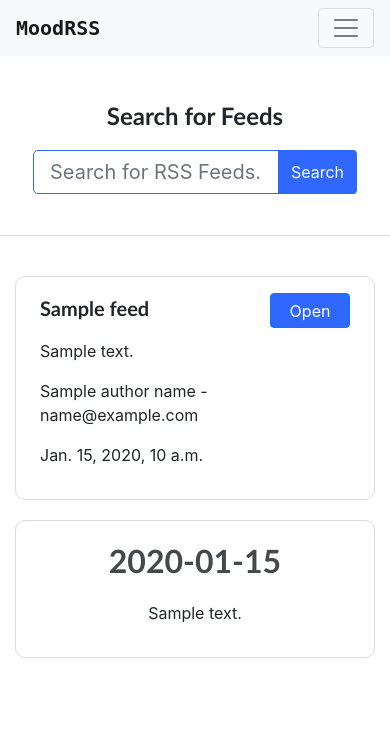
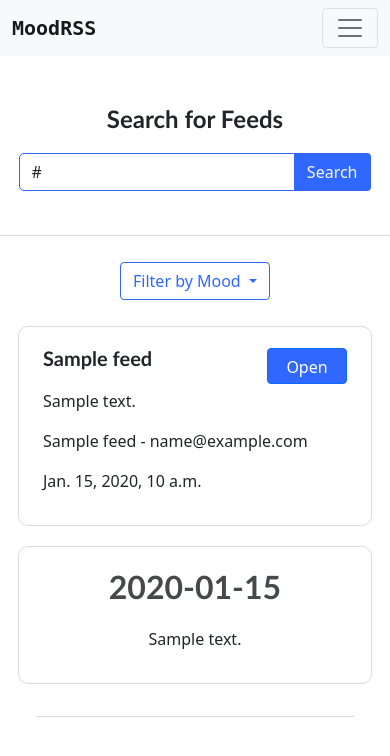
Before and after one commit to shahzaibb101/feeds-2, a Django app: template rss/templates/dashboard.html in a window 390 px wide. Shown: the top 756 px of the page. Run offline with Django 4.2, Linux system fonts and the light colour scheme; the template is opened without the code that fills it: most values are stand-ins (such as "Sample title", 1, 10 or a date in 2020); parts of the project's set-up code (start-up, migrations or seed data) failed here and were passed over; some libraries are stand-ins or nearby versions.

Commit message:
latest code

```diff
--- a/feeds/settings.py
+++ b/feeds/settings.py
@@ -25,7 +25,9 @@ SECRET_KEY = 'django-insecure-f--z&5x%dc4ugyttp^el&!4!ym2*zyt!6&)#3-%b%5o3d1%+h6
 # SECURITY WARNING: don't run with debug turned on in production!
 DEBUG = True
 
-ALLOWED_HOSTS = ['.onrender.com', '127.0.0.1:8000']
+# ALLOWED_HOSTS = ['.onrender.com']
+
+ALLOWED_HOSTS = []
 
 # Application definition
 
--- a/rss/templates/dashboard.html
+++ b/rss/templates/dashboard.html
@@ -4,7 +4,7 @@
     <meta charset="UTF-8">
     <meta name="viewport" content="width=device-width, initial-scale=1, shrink-to-fit=no">
 
-    <link href="https://stackpath.bootstrapcdn.com/bootstrap/4.5.2/css/bootstrap.min.css" rel="stylesheet">
+    <link href="https://cdn.jsdelivr.net/npm/bootstrap@5.0.2/dist/css/bootstrap.min.css" rel="stylesheet" integrity="sha384-EVSTQN3/azprG1Anm3QDgpJLIm9Nao0Yz1ztcQTwFspd3yD65VohhpuuCOmLASjC" crossorigin="anonymous">
     <link rel="stylesheet" href="/static/css/db.css">
 
     <style>
@@ -13,14 +13,6 @@
         }
 
         .sidebar {
-            display: none;
-        }
-
-        .web-content {
-            display: none;
-        }
-
-        .mobile-content {
             display: none;
         }
 
@@ -37,8 +29,16 @@
                 width: 90% !important;
             }
 
-            .mobile-content {
-                display: block;
+            .feeds-div-content {
+                padding-left: 30px;
+                padding-right: 30px;
+                padding-top: 20px;
+            }
+
+            .feeds-div-sentiment {
+                padding-left: 30px;
+                padding-right: 30px;
+                padding-top: 20px;
             }
         }
 
@@ -47,9 +47,16 @@
                 display: block;
             }
 
-            .web-content {
-                display: block;
+            .feeds-div-content {
+                padding-left: 40px;
+                padding-top: 20px;
             }
+
+            .feeds-div-sentiment {
+                padding-right: 40px;
+                padding-top: 20px;
+            }
+
         }
 
         .error-div {
@@ -64,6 +71,12 @@
             box-shadow: none !important;
             outline: none !important;
         }
+
+        .filter-button {
+            border: 1px solid #3068ff;
+            color: #3068ff;
+        }
+
     </style>
 
 <link rel="icon" href="/static/images/icon.png" sizes="16x16 32x32" type="image/png">
@@ -71,11 +84,12 @@
 <body>
 
 <nav class="navbar navbar-expand-lg navbar-light bg-light my-nav">
+    <div class="container-fluid">
         <a class="navbar-brand" href="/" style="font-family: monospace;"><b>MoodRSS</b></a>
-    <button class="navbar-toggler" type="button" data-toggle="collapse" data-target="#navbarNav" aria-controls="navbarNav" aria-expanded="false" aria-label="Toggle navigation">
+        <button class="navbar-toggler" type="button" data-bs-toggle="collapse" data-bs-target="#navbarSupportedContent" aria-controls="navbarSupportedContent" aria-expanded="false" aria-label="Toggle navigation">
         <span class="navbar-toggler-icon"></span>
         </button>
-    <div class="collapse navbar-collapse" id="navbarNav">
+        <div class="collapse navbar-collapse" id="navbarSupportedContent">
             <ul class="navbar-nav">
                 <li class="nav-item">
                     <a class="nav-link" href="#">About us</a>
@@ -87,6 +101,7 @@
                     <a class="nav-link" href="#">Why MoodRss?</a>
                 </li>
             </ul>
+        </div>
     </div>
 </nav>
 
@@ -102,125 +117,93 @@
     </div>
 </div>
 
-<div id="content" class="web-content" style="margin-bottom: 80px;">
+<div id="content" style="margin-bottom: 80px;">
     <div id="search-container" class="d-flex flex-column align-items-center justify-content-center">
         <p class="search-text"><b>Search for Feeds</b></p>
         <form class="input-group w-50" action="/dashboard/" method="post">
             {% csrf_token %}
-            <input type="text" class="form-control btn-lg my-input" placeholder="Search for RSS Feeds..." name="url">
-            <div class="input-group-append">
-                <button class="btn my-btn" type="submit">Search</button>
-            </div>
-        </form>
+            {% if url %}
+            <input type="text" class="form-control my-input" placeholder="Search for RSS Feeds..." name="url" value="{{url}}">
+            {% else %}
+            <input type="text" class="form-control my-input" placeholder="Search for RSS Feeds..." name="url">
+            {% endif %}
+            <input type="hidden" name="sentiment" value="All">
+            <div class="input-group-append" style="margin-left: -2px;">
+                <button class="btn my-btn" type="submit" style="border-top-left-radius: 0px; border-bottom-left-radius: 0px;">Search</button>
             </div>
 
-    <div class="row" style="min-height: 180px;">
+    </div>
+
+    <div class="row">
         {% if found == 'false' %}
-        <div class="col-md-12 px-5 py-5">
+        <div class="col-md-12 px-5 py-5" style="min-height: 180px;">
             <div class="h-100 d-flex justify-content-center align-items-center error-div" style="border-radius: 10px;">
                 <h3 style="font-family: 'Trebuchet MS', 'Lucida Sans Unicode', 'Lucida Grande', 'Lucida Sans', Arial, sans-serif; color: #EF2917;">Feed not found!</h3>
             </div>
         </div>
         {% else %}
-        <div class="col-md-6" style="padding-left: 40px; padding-top: 20px;">
-            {% if sentiment %}
+            {% if url %}
+            <div class="col-md-12 d-flex justify-content-center align-items-center" style="min-height: 50px;">
+                <div class="dropdown">
+                    <button class="btn dropdown-toggle filter-button" type="button" id="dropdownMenuButton1" data-bs-toggle="dropdown" aria-expanded="false">
+                        Filter by Mood
+                    </button>
+                    <ul class="dropdown-menu" aria-labelledby="dropdownMenuButton1">
+                        <li><button class="dropdown-item" type="submit" name="sentiment" value="All">All</button></li>
+                        <li><button class="dropdown-item" type="submit" name="sentiment" value="Happy">Happy</button></li>
+                        <li><button class="dropdown-item" type="submit" name="sentiment" value="Sad">Sad</button></li>
+                        <li><button class="dropdown-item" type="submit" name="sentiment" value="Neutral">Neutral</button></li>
+                    </ul>
+                </div>
+            </form>
+            </div>
+            {% endif %}
+            {% for feed in feeds %}
+            <div class="col-md-6 feeds-div-content">
                 <div class="search-content h-100 py-3 px-4">
-                <div class="d-flex flex-row">
-                    <p class="feed-title"><b>{{feed.title}}</b></p>
-                    {% if link %}
-                        <a class="btn btn-primary my-open-btn ml-auto d-flex justify-content-center align-items-center" href="{{ link }}" target="_blank"><span>Open</span></a>
+                    <div class="d-flex flex-row align-items-center">
+                        <p class="feed-title" style="flex: 1;"><b>{{feed.title}}</b></p>
+                        {% if feed.link %}
+                            <a class="btn btn-primary my-open-btn ml-auto" href="{{ feed.link }}" target="_blank"><span>Open</span></a>
                         {% else %}
-                        <a class="btn btn-secondary my-open-btn ml-auto d-flex justify-content-center align-items-center disabled" href="#" role="button" aria-disabled="true"><span>Open</span></a>
+                            <a class="btn btn-secondary my-open-btn disabled" href="#" role="button" aria-disabled="true"><span>Open</span></a>
                         {% endif %}
                     </div>
-                <p style="width: 70%;">{{summary}}</p>
-                {% if author_name %}
-                    <p>{{author_name}} - {{author_email}}</p>
+                    <p style="width: 70%;">{{feed.summary}}</p>
+                    {% if feed.author_name %}
+                        <p>{{feed.author_name}} - {{feed.author_email}}</p>
                     {% endif %}
                     <p>{{feed.published}}</p>
                 </div>
+            </div>
+            <div class="col-md-6 feeds-div-sentiment">
+                {% if feed.sentiment %}
+                <div class="d-flex flex-column align-items-center justify-content-center h-100 search-content py-3 px-5" style="text-align: center;">
+                        {% if feed.sentiment == 'Happy' %}
+                            <p class="sentiment" style="color:#008148"><b>{{ feed.sentiment }}</b></p>
+                        {% elif feed.sentiment == 'Sad' %}
+                            <p class="sentiment" style="color:#EF2917"><b>{{ feed.sentiment }}</b></p>
+                        {% else %}
+                            <p class="sentiment" style="color:#46494C"><b>{{ feed.sentiment }}</b></p>
                         {% endif %}
-        </div>
-        <div class="col-md-6" style="padding-right: 40px; padding-top: 20px;">
-            {% if sentiment %}
-            <div class="d-flex flex-column align-items-center justify-content-center h-100 search-content py-3 px-5" style="text-align: center;">
-                    {% if sentiment == 'Happy' %}
-                        <p class="sentiment" style="color:#008148"><b>{{ sentiment }}</b></p>
-                    {% elif sentiment == 'Sad' %}
-                        <p class="sentiment" style="color:#EF2917"><b>{{ sentiment }}</b></p>
-                    {% else %}
-                        <p class="sentiment" style="color:#46494C"><b>{{ sentiment }}</b></p>
-                    {% endif %}
-                    <p class="sentiment-text">{{secondary_text}}</p>
+                        <p class="sentiment-text">{{feed.secondary_text}}</p>
                 </div>
                 {% endif %}
             </div>
+                {% if feed.sentiment %}
+                <div class="col-md-12 px-5" style="padding-top: 2rem; padding-bottom: 0.7rem;">
+                    <div class="" style="border-top: 1px solid rgb(221, 218, 218);">
+
+                    </div>
+                </div>
+                {% endif %}
+            {% endfor %}
         {% endif %}
     </div>
 </div>
 
-<div class="container-fluid mobile-content" style="margin-bottom: 80px;">
-    <div class="row">
-        <div id="search-container" class="col-lg-6 offset-lg-3 col-md-8 offset-md-2 col-12 d-flex flex-column align-items-center justify-content-center">
-            <p class="search-text"><b>Search for Feeds</b></p>
-            <form class="input-group w-100" action="/dashboard/" method="post">
-                {% csrf_token %}
-                <input type="text" class="form-control btn-lg my-input" placeholder="Search for RSS Feeds..." name="url">
-                <div class="input-group-append">
-                    <button class="btn my-btn" type="submit">Search</button>
-                </div>
-            </form>
-        </div>
-    </div>
-
-    <div class="row" style="min-height: 300px;">
-        {% if found == 'false' %}
-        <div class="col-md-12 px-5 py-5">
-            <div class="h-100 d-flex justify-content-center align-items-center error-div" style="border-radius: 10px;">
-                <h3 style="font-family: 'Trebuchet MS', 'Lucida Sans Unicode', 'Lucida Grande', 'Lucida Sans', Arial, sans-serif; color: #EF2917;">Feed not found!</h3>
-            </div>
-        </div>
-        {% else %}
-        <div class="col-md-6" style="padding-top: 20px;">
-            {% if sentiment %}
-            <div class="search-content h-100 py-3 px-4">
-                <div class="d-flex flex-row">
-                    <p class="feed-title"><b>{{feed.title}}</b></p>
-                    {% if link %}
-                        <a class="btn btn-primary my-open-btn ml-auto d-flex justify-content-center align-items-center" href="{{ link }}" target="_blank"><span>Open</span></a>
-                    {% else %}
-                        <a class="btn btn-secondary my-open-btn ml-auto d-flex justify-content-center align-items-center disabled" href="#" role="button" aria-disabled="true"><span>Open</span></a>
-                    {% endif %}
-                </div>
-                <p style="width: 70%;">{{summary}}</p>
-                {% if author_name %}
-                    <p>{{author_name}} - {{author_email}}</p>
-                {% endif %}
-                <p>{{feed.published}}</p>
-            </div>
-            {% endif %}
-        </div>
-        <div class="col-md-6" style="padding-top: 20px;">
-            {% if sentiment %}
-            <div class="d-flex flex-column align-items-center justify-content-center h-100 search-content py-3 px-5">
-                    {% if sentiment == 'Happy' %}
-                        <p class="sentiment" style="color:#008148"><b>{{ sentiment }}</b></p>
-                    {% elif sentiment == 'Sad' %}
-                        <p class="sentiment" style="color:#EF2917"><b>{{ sentiment }}</b></p>
-                    {% else %}
-                        <p class="sentiment" style="color:#46494C"><b>{{ sentiment }}</b></p>
-                    {% endif %}
-                    <p class="sentiment-text">{{secondary_text}}</p>
-            </div>
-            {% endif %}
-        </div>
-        {% endif %}
-    </div>
-</div>
-
-<script src="https://code.jquery.com/jquery-3.5.1.slim.min.js"></script>
-<script src="https://cdn.jsdelivr.net/npm/@popperjs/core@2.5.2/dist/umd/popper.min.js"></script>
-<script src="https://stackpath.bootstrapcdn.com/bootstrap/4.5.2/js/bootstrap.min.js"></script>
+<script src="https://cdn.jsdelivr.net/npm/@popperjs/core@2.9.2/dist/umd/popper.min.js" integrity="sha384-IQsoLXl5PILFhosVNubq5LC7Qb9DXgDA9i+tQ8Zj3iwWAwPtgFTxbJ8NT4GN1R8p" crossorigin="anonymous"></script>
+<script src="https://cdn.jsdelivr.net/npm/bootstrap@5.0.2/dist/js/bootstrap.min.js" integrity="sha384-cVKIPhGWiC2Al4u+LWgxfKTRIcfu0JTxR+EQDz/bgldoEyl4H0zUF0QKbrJ0EcQF" crossorigin="anonymous"></script>
 
 </body>
 </html>
```
Also changed, not shown: rss/parser.py (+5 -2 lines), rss/rmd.py (deleted, +0 -11 lines), rss/temp.py (deleted, +0 -20 lines), rss/views.py (+39 -27 lines). Lines whose indentation alone changed are shown as unchanged.
